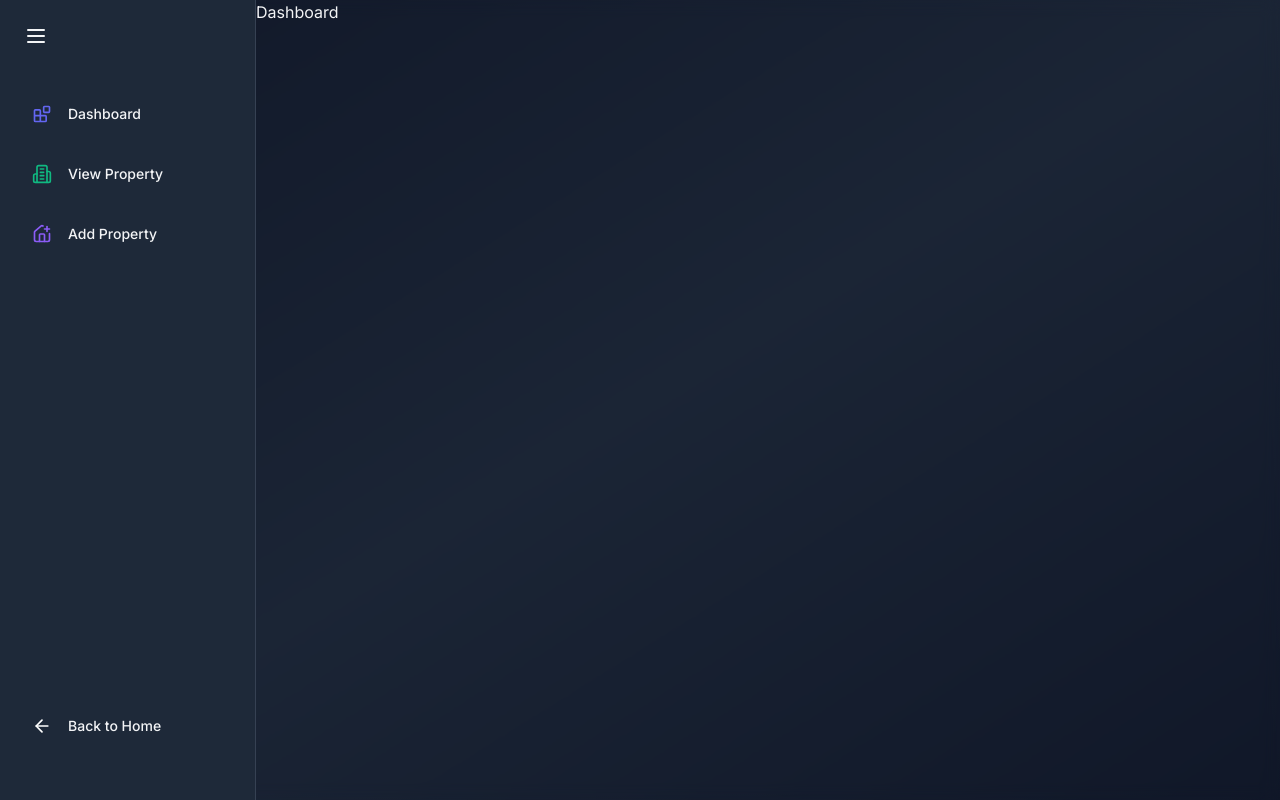
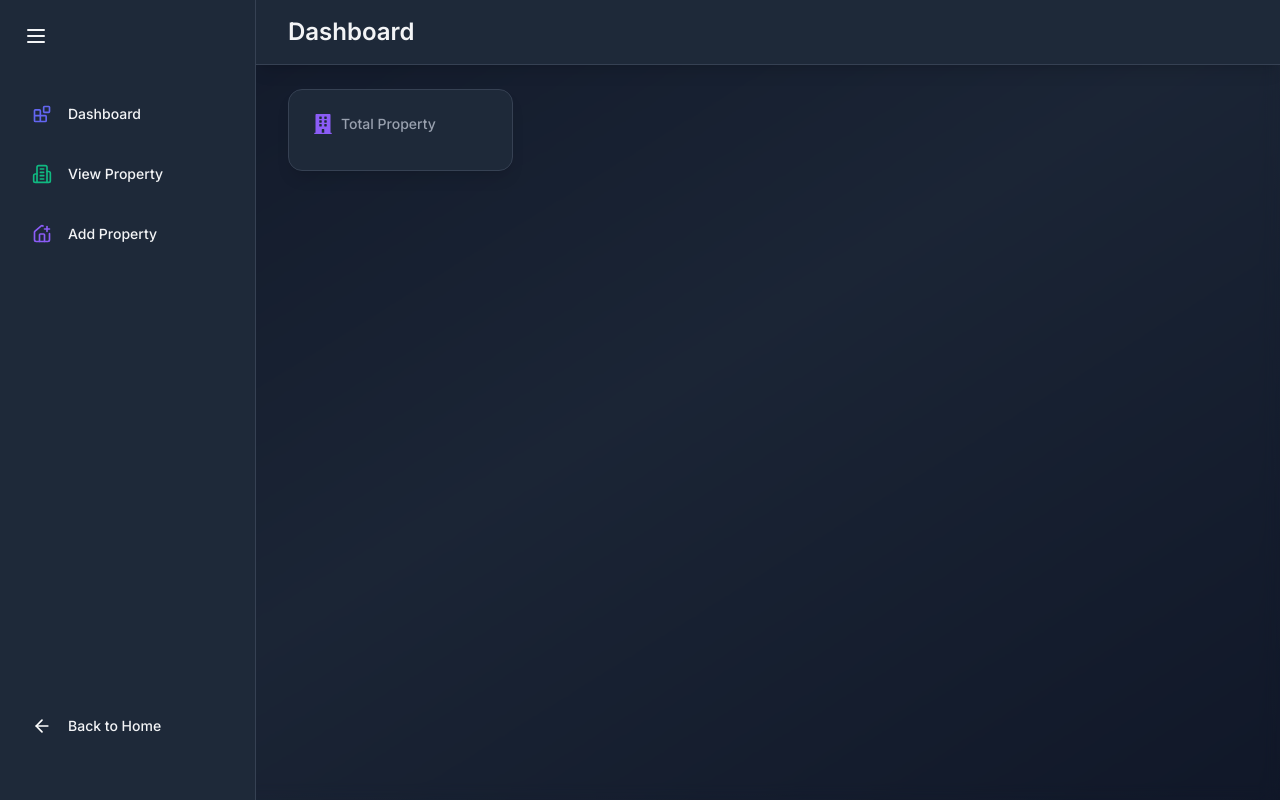
Before and after one commit to ChamikaJayarathna/KeyNestFrontend, a React (Vite) app: page /admin/dashboard in a window 1280 px wide. Built offline with nearby package versions, Linux system fonts and the light colour scheme; no server answers.

Commit message:
update Dashboard.jsx

```diff
--- a/src/admin/dashboard/Dashboard.jsx
+++ b/src/admin/dashboard/Dashboard.jsx
@@ -1,9 +1,48 @@
-import React from 'react';
+import apiRequest from "@/lib/apiRequest";
+import React, { useEffect, useState } from "react";
+import Header from "../admin-components/Header";
+import { FaBuilding } from "react-icons/fa";
+import { motion } from "framer-motion";
+import StatCard from "./components/StatCard";
 
 const Dashboard = () => {
+  const [propertyCount, setPropertyCount] = useState();
+
+  useEffect(() => {
+    GetTotalPropertyCount();
+  }, []);
+
+  const GetTotalPropertyCount = async () => {
+    try {
+      const response = await apiRequest.get(
+        "/property/get-total-property-count"
+      );
+      setPropertyCount(response.data.count);
+    } catch (error) {
+      console.log(error);
+    }
+  };
+
   return (
-    <div>Dashboard</div>
+    <div>
+      <Header title="Dashboard" />
+      <div className="max-w-7xl mx-auto py-6 px-4 lg:px-8">
+        <motion.div
+          className="grid grid-cols-1 gap-5 sm:grid-cols-2 lg:grid-cols-4 mb-8"
+          initial={{ opacity: 0, y: 20 }}
+          animate={{ opacity: 1, y: 0 }}
+          transition={{ duration: 1 }}
+        >
+          <StatCard
+            name="Total Property"
+            icon={FaBuilding}
+            color="#8B5CF6"
+            value={propertyCount}
+          />
+        </motion.div>
+      </div>
+    </div>
   );
-}
+};
 
 export default Dashboard;
--- a/src/admin/dashboard/components/StatCard.jsx
+++ b/src/admin/dashboard/components/StatCard.jsx
@@ -12,7 +12,7 @@ const StatCard = ({ name, icon: Icon, color, value }) => {
           <Icon size={20} className="mr-2" style={{ color }} />
           {name}
         </span>
-        <p className="mt-1 text-3xl font-semibold text-gray-100">{value}</p>
+        <p className="mt-3 text-3xl font-semibold text-gray-100">{value}</p>
       </div>
     </motion.div>
   );
```
